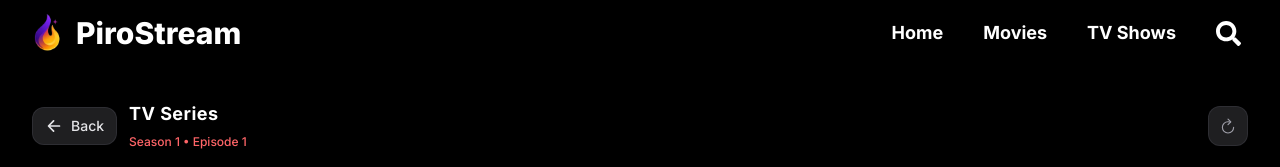
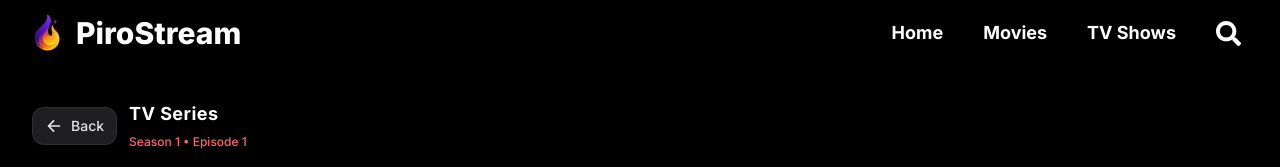
Before and after one commit to pierejohn/piro-stream, a React (Vite) app: page /watch/tv/1/Season/1/Episode/1 in a window 1280 px wide. Shown: the top 167 px of the page. Built offline with nearby package versions, Linux system fonts and the light colour scheme; no server answers.

Commit message:
remove reload

```diff
--- a/src/components/VideoPlayer/VideoPlayer.jsx
+++ b/src/components/VideoPlayer/VideoPlayer.jsx
@@ -106,7 +106,7 @@
         </div>
 
         {/* Reload button */}
-        <div className="flex items-center gap-2">
+        {/* <div className="flex items-center gap-2">
           <button
             onClick={handleRefresh}
             title="Reload Stream"
@@ -114,7 +114,7 @@
           >
             <IoRefreshOutline className={`text-lg ${isLoading ? 'animate-spin text-red-500' : ''}`} />
           </button>
-        </div>
+        </div> */}
       </div>
 
       {/* Video Player Container */}
@@ -123,7 +123,7 @@
         <div className="absolute -inset-1 bg-gradient-to-r from-red-600/30 via-purple-600/20 to-blue-600/30 rounded-2xl blur-xl opacity-50 group-hover:opacity-75 transition duration-1000 -z-10" />
 
         <div className="relative w-full aspect-video rounded-2xl overflow-hidden bg-black border border-zinc-800/80 shadow-2xl">
-          {isLoading && (
+          {/* {isLoading && (
             <div className="absolute inset-0 bg-zinc-950 flex flex-col items-center justify-center z-10 pointer-events-none">
               <div className="relative flex items-center justify-center">
                 <div className="w-16 h-16 border-4 border-zinc-800 border-t-red-600 rounded-full animate-spin" />
@@ -133,7 +133,7 @@
                 Connecting to {servers[selectedServer]?.name.split(' ')[1]}...
               </p>
             </div>
-          )}
+          )} */}
 
           <iframe
             key={iframeKey}
```
